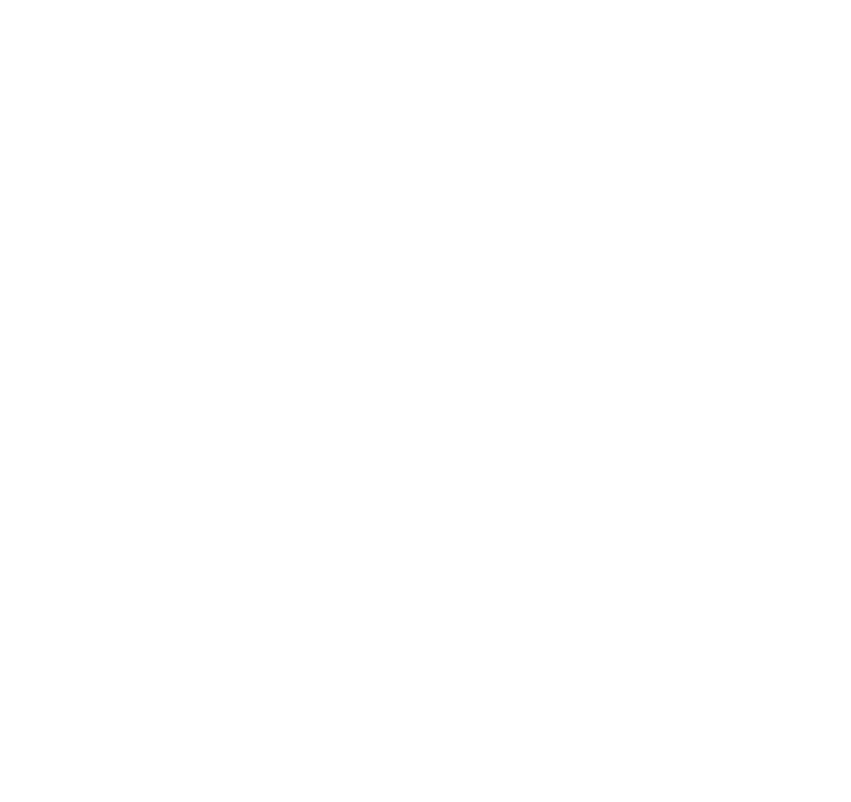
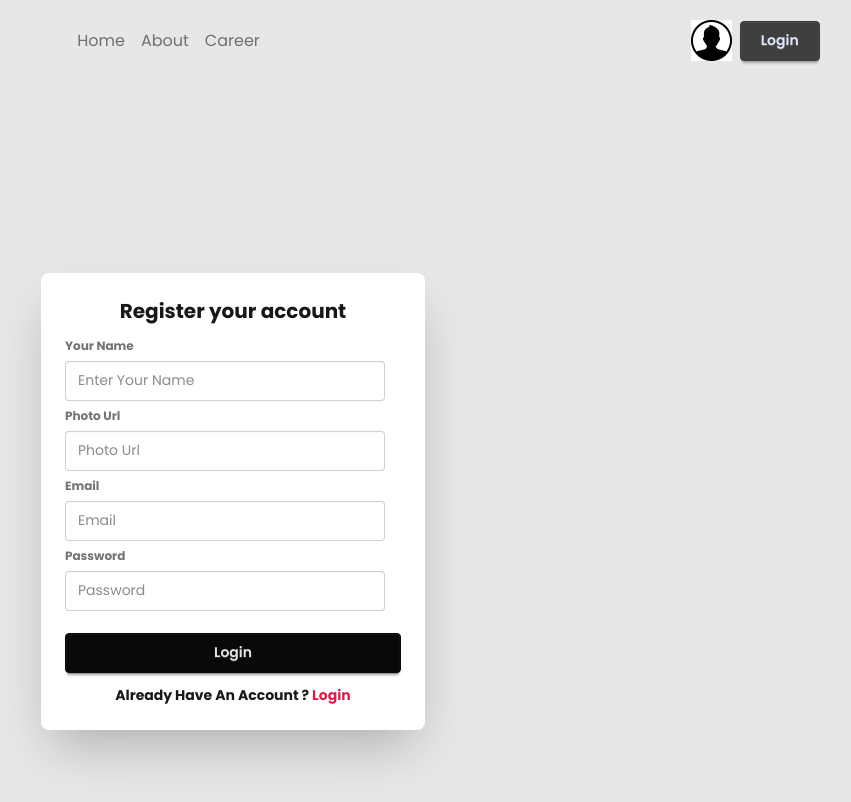
Before and after one commit to ShahadatHasan623/dragon-news-letter-project, a React (Vite) app: page /auth/register in a window 1280 px wide. Before the commit this address had no page. Shown: the top 802 px of the page, without its empty margins (407-1258 px from the left). Built offline with nearby package versions, Linux system fonts and the light colour scheme.

Commit message:
added login and register section done

```diff
--- a/src/components/Homelayout/AsideRight.jsx
+++ b/src/components/Homelayout/AsideRight.jsx
@@ -1,10 +1,15 @@
 import React from 'react';
 import SocialLogin from './SocialLogin';
-
+import FindUs from './FindUs';
+import Qzone from './Qzone';
+import bgImage from '../../assets/bg.png'
 const AsideRight = () => {
     return (
         <div>
             <SocialLogin></SocialLogin>
+            <FindUs></FindUs>
+            <Qzone></Qzone>
+            <img className='mt-5 w-full' src={bgImage} alt="" />
         </div>
     );
 };
--- /dev/null
+++ b/src/components/Homelayout/FindUs.jsx
@@ -0,0 +1,18 @@
+import React from "react";
+import { FaFacebook, FaTwitter } from "react-icons/fa";
+import { FaInstagram } from "react-icons/fa6";
+
+const FindUs = () => {
+  return (
+    <div>
+      <h1 className="font-bold mt-5">Find Us</h1>
+      <div className="join join-vertical w-full mt-5 ">
+        <button className="btn join-item justify-start"><FaFacebook size={20}></FaFacebook>Facebook</button>
+        <button className="btn join-item justify-start"><FaTwitter size={20}></FaTwitter>twitter</button>
+        <button className="btn join-item justify-start"><FaInstagram size={20}></FaInstagram> Instagram</button>
+      </div>
+    </div>
+  );
+};
+
+export default FindUs;
--- /dev/null
+++ b/src/components/Homelayout/Qzone.jsx
@@ -0,0 +1,18 @@
+import React from 'react';
+import swimmingImg from '../../assets/swimming.png'
+import classImg from '../../assets/class.png'
+import playImg from '../../assets/playground.png'
+const Qzone = () => {
+    return (
+        <div className='bg-base-300 p-3 mt-5'>
+            <h1 className='font-bold'>Q-zone</h1>
+            <div className='space-y-2'>
+                <img src={swimmingImg} alt="" />
+                <img src={classImg} alt="" />
+                <img src={playImg} alt="" />
+            </div>
+        </div>
+    );
+};
+
+export default Qzone;
--- a/src/components/NavBar.jsx
+++ b/src/components/NavBar.jsx
@@ -1,5 +1,5 @@
 import React from 'react';
-import { NavLink } from 'react-router';
+import { Link, NavLink } from 'react-router';
 import userImg from '../assets/user.png'
 
 const NavBar = () => {
@@ -13,7 +13,7 @@
             </div>
             <div className='flex gap-2 items-center'>
                 <img src={userImg} alt="" />
-                <button className='btn btn-primary'>Login</button>
+                <Link to='/auth/login' className='btn btn-primary px-5 py-2'>Login</Link>
             </div>
 
         </div>
--- a/src/components/NewsCard.jsx
+++ b/src/components/NewsCard.jsx
@@ -1,5 +1,5 @@
 import React from "react";
-import { FaBookmark, FaShareAlt } from "react-icons/fa";
+import { FaBookmark, FaShareAlt, FaStar } from "react-icons/fa";
 
 const NewsCard = ({ newsCard }) => {
   const { title, image_url,author,details,rating,total_view } = newsCard;
@@ -49,10 +49,10 @@
 
       <div className="flex items-center justify-between p-4  mt-4">
         <div className="flex items-center space-x-1 text-orange-500">
-          {/* {[...Array(5)].map((_, i) => (
-            <Star key={i} size={16} fill="currentColor" />
-          ))} */}
-          <span className="text-gray-700 text-sm ml-2">{rating.badge}</span>
+          {Array.from({length:rating.number}).map((_,i)=>(
+          <FaStar key={i} size={20}></FaStar>
+          ))}
+          <span className="text-gray-700 text-sm ml-2">{rating.number}</span>
         </div>
         <p className="text-sm text-gray-600">👁️ {total_view }</p>
       </div>
--- /dev/null
+++ b/src/layouts/AuthLayout.jsx
@@ -0,0 +1,18 @@
+import React from 'react';
+import NavBar from '../components/NavBar';
+import { Outlet } from 'react-router';
+
+const AuthLayout = () => {
+    return (
+        <div className='bg-base-300 min-h-screen'>
+            <header className='w-11/12 mx-auto py-5'>
+                <NavBar></NavBar>
+            </header>
+            <main className='w-11/12 mx-auto py-5'>
+                <Outlet></Outlet>
+            </main>
+        </div>
+    );
+};
+
+export default AuthLayout;
--- a/src/layouts/HomeLayout.jsx
+++ b/src/layouts/HomeLayout.jsx
@@ -19,13 +19,13 @@
         </nav>
       </header>
       <main className="w-11/12 mx-auto  grid grid-cols-12 gap-5 my-5">
-        <aside className="col-span-3">
+        <aside className="col-span-3 sticky top-0 h-fit">
           <AsideLeft></AsideLeft>
         </aside>
         <section className="main col-span-6">
           <Outlet></Outlet>
         </section>
-        <aside className="col-span-3">
+        <aside className="col-span-3 sticky top-0 h-fit">
           <AsideRight></AsideRight>
         </aside>
       </main>
--- a/src/pages/Home/Home.jsx
+++ b/src/pages/Home/Home.jsx
@@ -1,9 +1,10 @@
 import React from 'react';
+import { Navigate } from 'react-router';
 
 const Home = () => {
     return (
         <div>
-            home page
+           <Navigate to='/category/1'></Navigate>
         </div>
     );
 };
--- /dev/null
+++ b/src/pages/Login.jsx
@@ -0,0 +1,27 @@
+import React from "react";
+import { Link } from "react-router";
+
+const Login = () => {
+  return (
+    <div className="flex items-center justify-center min-h-screen">
+      <div className="card bg-base-100 w-full max-w-sm shrink-0 shadow-2xl">
+        <div className="card-body">
+            <h1 className="text-xl font-bold text-center">Login your account</h1>
+          <form className="fieldset">
+            <label className="label font-bold">Email</label>
+            <input type="email" className="input" placeholder="Email" />
+            <label className="label font-bold">Password</label>
+            <input type="password" className="input" placeholder="Password" />
+            <div>
+              <a className="link link-hover font-bold">Forgot password?</a>
+            </div>
+            <button className="btn btn-neutral mt-4">Login</button>
+          </form>
+          <p className="font-bold text-center ">Don't Have An Account ? <Link to='/auth/register' className="text-secondary">Register</Link></p>
+        </div>
+      </div>
+    </div>
+  );
+};
+
+export default Login;
--- /dev/null
+++ b/src/pages/Register.jsx
@@ -0,0 +1,34 @@
+import React from "react";
+import { Link } from "react-router";
+
+
+const Register = () => {
+  return (
+    <div className="flex items-center justify-center min-h-screen">
+      <div className="card bg-base-100 w-full max-w-sm shrink-0 shadow-2xl">
+        <div className="card-body">
+          <h1 className="text-xl font-bold text-center">Register your account</h1>
+          <form className="fieldset">
+            <label className="label font-bold">Your Name</label>
+            <input type="text" className="input" placeholder="Enter Your Name" />
+            <label className="label font-bold">Photo Url</label>
+            <input type="text" className="input" placeholder="Photo Url" />
+            <label className="label font-bold">Email</label>
+            <input type="email" className="input" name="email" placeholder="Email" />
+            <label className="label font-bold">Password</label>
+            <input type="password" className="input" name="password" placeholder="Password" />
+            <button className="btn btn-neutral mt-4">Login</button>
+          </form>
+          <p className="font-bold text-center ">
+            Already Have An Account ?{" "}
+            <Link to="/auth/login" className="text-secondary">
+              Login
+            </Link>
+          </p>
+        </div>
+      </div>
+    </div>
+  );
+};
+
+export default Register;
--- a/src/routes/Root.jsx
+++ b/src/routes/Root.jsx
@@ -5,6 +5,9 @@
 import Career from "../pages/Career/Career";
 import ErrorPage from "../pages/Error/ErrorPage";
 import Category from "../pages/Category/Category";
+import AuthLayout from "../layouts/AuthLayout";
+import Login from "../pages/Login";
+import Register from "../pages/Register";
 
 export const router =createBrowserRouter(
     [
@@ -29,6 +32,21 @@
                     loader:()=>fetch("../news.json")
                 }
             ]
-        }
+        },
+        {
+            path:'/auth',
+            Component:AuthLayout,
+            children:[
+                {
+                    path:'/auth/login',
+                    Component:Login
+                },
+                {
+                    path:'/auth/register',
+                    Component:Register
+                }
+            ]
+
+        },
     ]
 )
```
